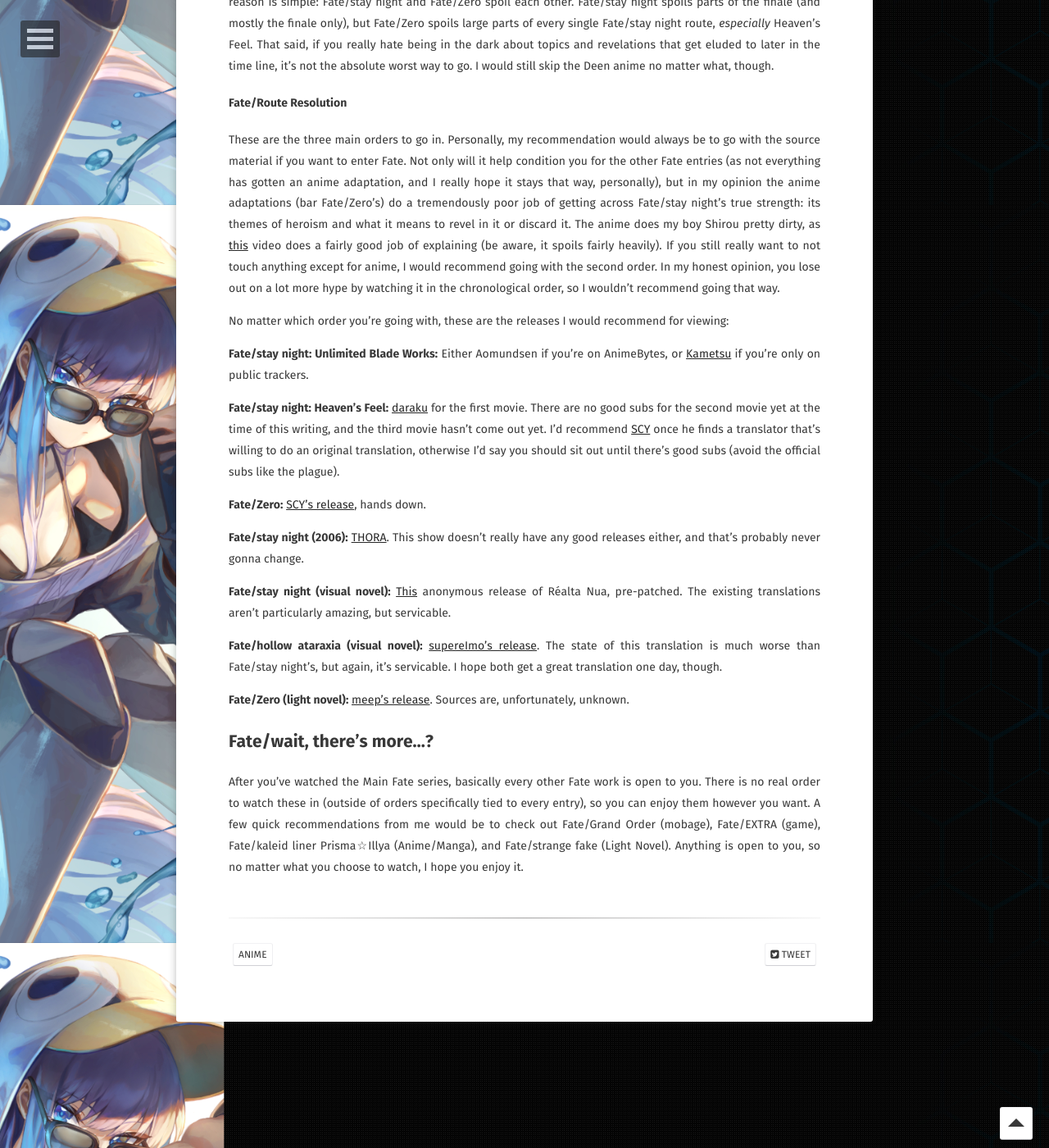
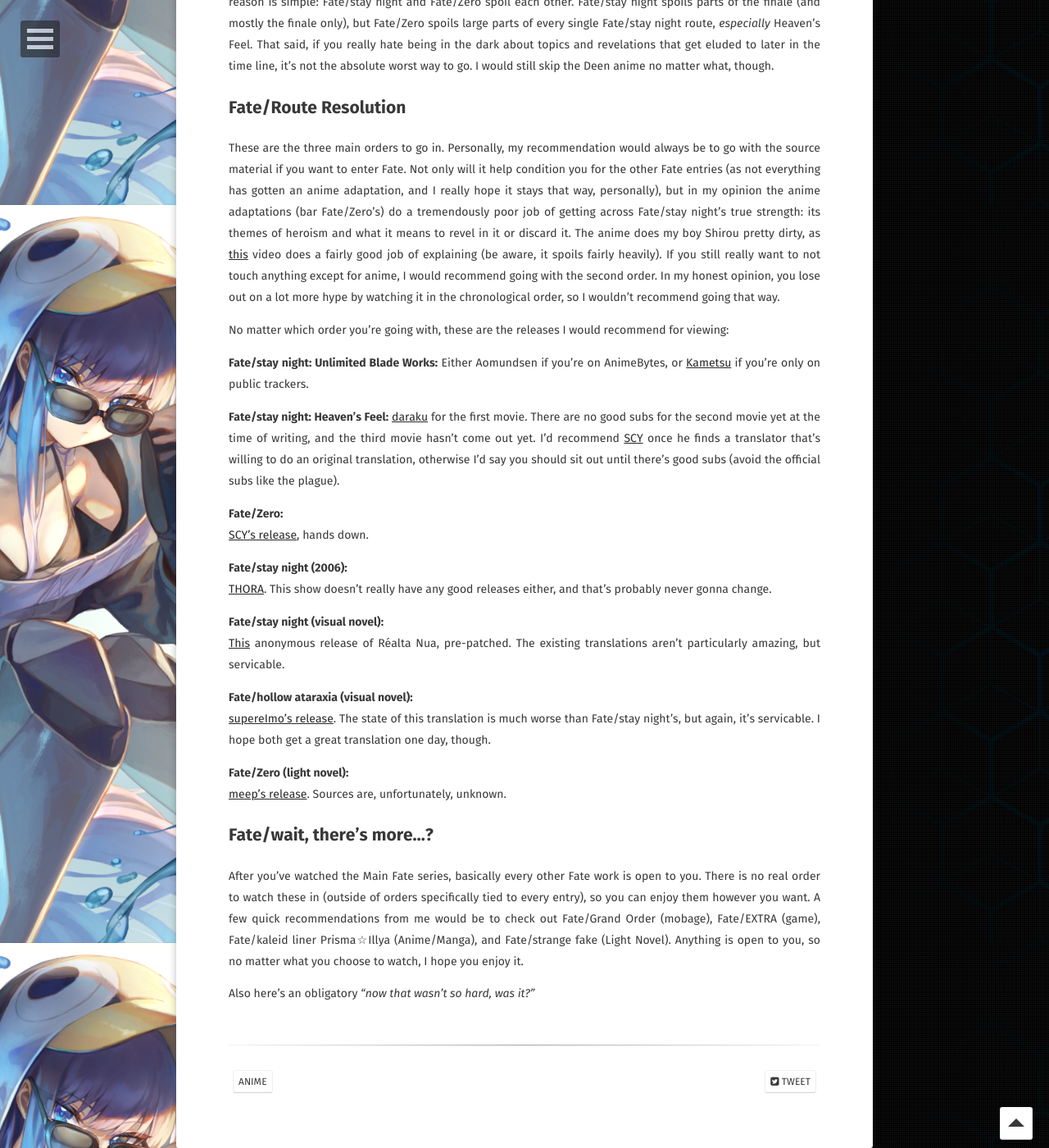
Before and after one commit to LightArrowsEXE/moon_blog, a Jekyll site: the page built from _posts/2020-08-06-fate-stay-the-night.md, in a window 1280 px wide and 1400 px high, scrolled down 2450 px. Shown: the whole window at 82% size. Built offline with Jekyll 4.4.1, drawn with Linux system fonts in a browser that asks for light colours; some web fonts are replaced.

Commit message:
Minor fixes

```diff
--- a/_posts/2020-08-06-fate-stay-the-night.md
+++ b/_posts/2020-08-06-fate-stay-the-night.md
@@ -82,7 +82,7 @@ This is an alternative method of viewing the anime. While the previous order sti
 
 With this order, you'll be watching the main Fate series in chronological order. Fate/Zero covers the Fourth Holy Grail War, the war fought before the one in Fate/stay night. Now, this is not a route I would recommend, and the reason is simple: Fate/stay night and Fate/Zero spoil each other. Fate/stay night spoils parts of the finale (and mostly the finale only), but Fate/Zero spoils large parts of every single Fate/stay night route, *especially* Heaven's Feel. That said, if you really hate being in the dark about topics and revelations that get eluded to later in the time line, it's not the absolute worst way to go. I would still skip the Deen anime no matter what, though.
 
-#### Fate/Route Resolution
+## Fate/Route Resolution
 
 These are the three main orders to go in. Personally, my recommendation would always be to go with the source material if you want to enter Fate. Not only will it help condition you for the other Fate entries (as not everything has gotten an anime adaptation, and I really hope it stays that way, personally), but in my opinion the anime adaptations (bar Fate/Zero's) do a tremendously poor job of getting across Fate/stay night's true strength: its themes of heroism and what it means to revel in it or discard it. The anime does my boy Shirou pretty dirty, as [this][shirou_yt] video does a fairly good job of explaining (be aware, it spoils fairly heavily). If you still really want to not touch anything except for anime, I would recommend going with the second order. In my honest opinion, you lose out on a lot more hype by watching it in the chronological order, so I wouldn't recommend going that way.
 
@@ -92,26 +92,28 @@ No matter which order you're going with, these are the releases I would recommen
 Either Aomundsen if you're on AnimeBytes, or [Kametsu][nyaa_fsn_ubw] if you're only on public trackers.
 
 **Fate/stay night: Heaven's Feel:**
-[daraku][nyaa_fsn_hf_daraku] for the first movie. There are no good subs for the second movie yet at the time of this writing, and the third movie hasn't come out yet. I'd recommend [SCY][nyaa_fsn_hf_scy] once he finds a translator that's willing to do an original translation, otherwise I'd say you should sit out until there's good subs (avoid the official subs like the plague).
+[daraku][nyaa_fsn_hf_daraku] for the first movie. There are no good subs for the second movie yet at the time of writing, and the third movie hasn't come out yet. I'd recommend [SCY][nyaa_fsn_hf_scy] once he finds a translator that's willing to do an original translation, otherwise I'd say you should sit out until there's good subs (avoid the official subs like the plague).
 
-**Fate/Zero:**
+**Fate/Zero:**<br>
 [SCY's release][nyaa_fz], hands down.
 
-**Fate/stay night (2006):**
+**Fate/stay night (2006):**<br>
 [THORA][nyaa_fsn_06]. This show doesn't really have any good releases either, and that's probably never gonna change.
 
-**Fate/stay night (visual novel):**
+**Fate/stay night (visual novel):**<br>
 [This][nyaa_fsn_vn] anonymous release of Réalta Nua, pre-patched. The existing translations aren't particularly amazing, but servicable.
 
-**Fate/hollow ataraxia (visual novel):**
+**Fate/hollow ataraxia (visual novel):**<br>
 [supereImo's release][nyaa_fha_vn]. The state of this translation is much worse than Fate/stay night's, but again, it's servicable. I hope both get a great translation one day, though.
 
-**Fate/Zero (light novel):**
+**Fate/Zero (light novel):**<br>
 [meep's release][nyaa_fz_ln]. Sources are, unfortunately, unknown.
 
 ## Fate/wait, there's more...?
 
 After you've watched the Main Fate series, basically every other Fate work is open to you. There is no real order to watch these in (outside of orders specifically tied to every entry), so you can enjoy them however you want. A few quick recommendations from me would be to check out Fate/Grand Order (mobage), Fate/EXTRA (game), Fate/kaleid liner Prisma☆Illya (Anime/Manga), and Fate/strange fake (Light Novel). Anything is open to you, so no matter what you choose to watch, I hope you enjoy it.
+
+Also here's an obligatory *"now that wasn't so hard, was it?"*
 
 [//]: # (Main Fate links)
 [fha_vn]: https://vndb.org/v50
```
